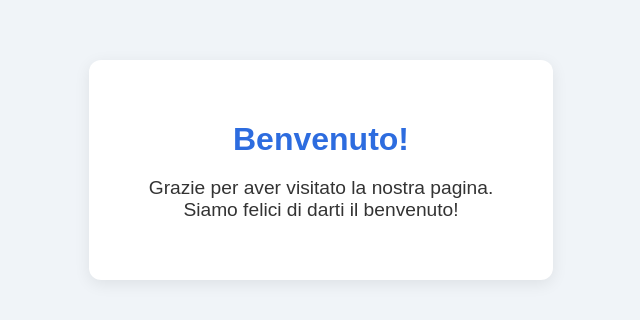
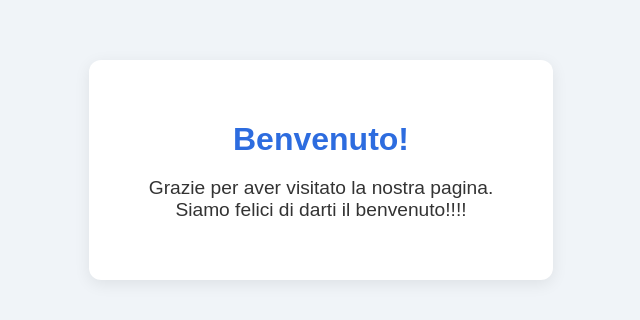
Before and after one commit to marcal79/testHTML, a plain HTML site: page index.html in a window 1280 px wide. Shown: the part 230-550 px from the top of the page, 319-959 px from the left. Drawn offline with Linux system fonts and the light colour scheme.

Commit message:
modified:   index.html

```diff
--- a/index.html
+++ b/index.html
@@ -35,7 +35,7 @@
     <div class="welcome-box">
         <h1>Benvenuto!</h1>
         <p>Grazie per aver visitato la nostra pagina.<br>
-        Siamo felici di darti il benvenuto!</p>
+        Siamo felici di darti il benvenuto!!!!</p>
     </div>
 </body>
 </html>
```
